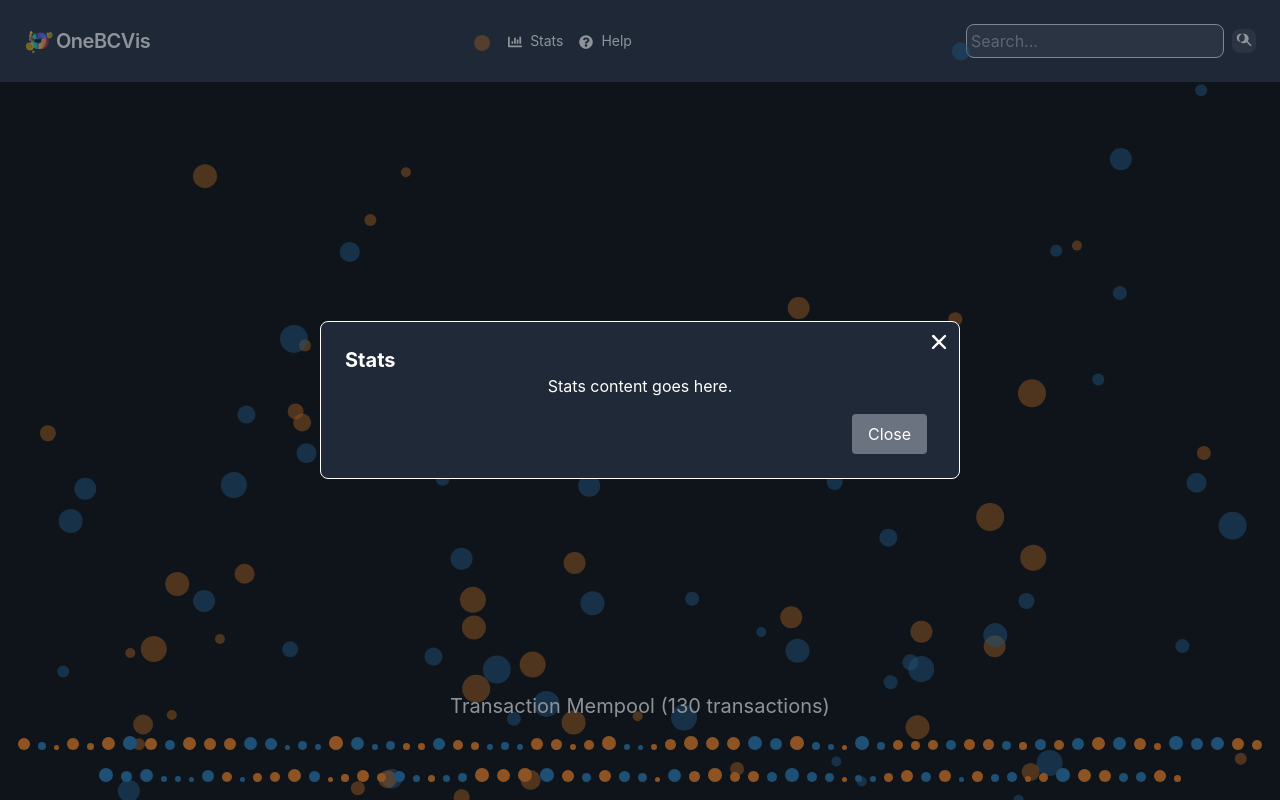
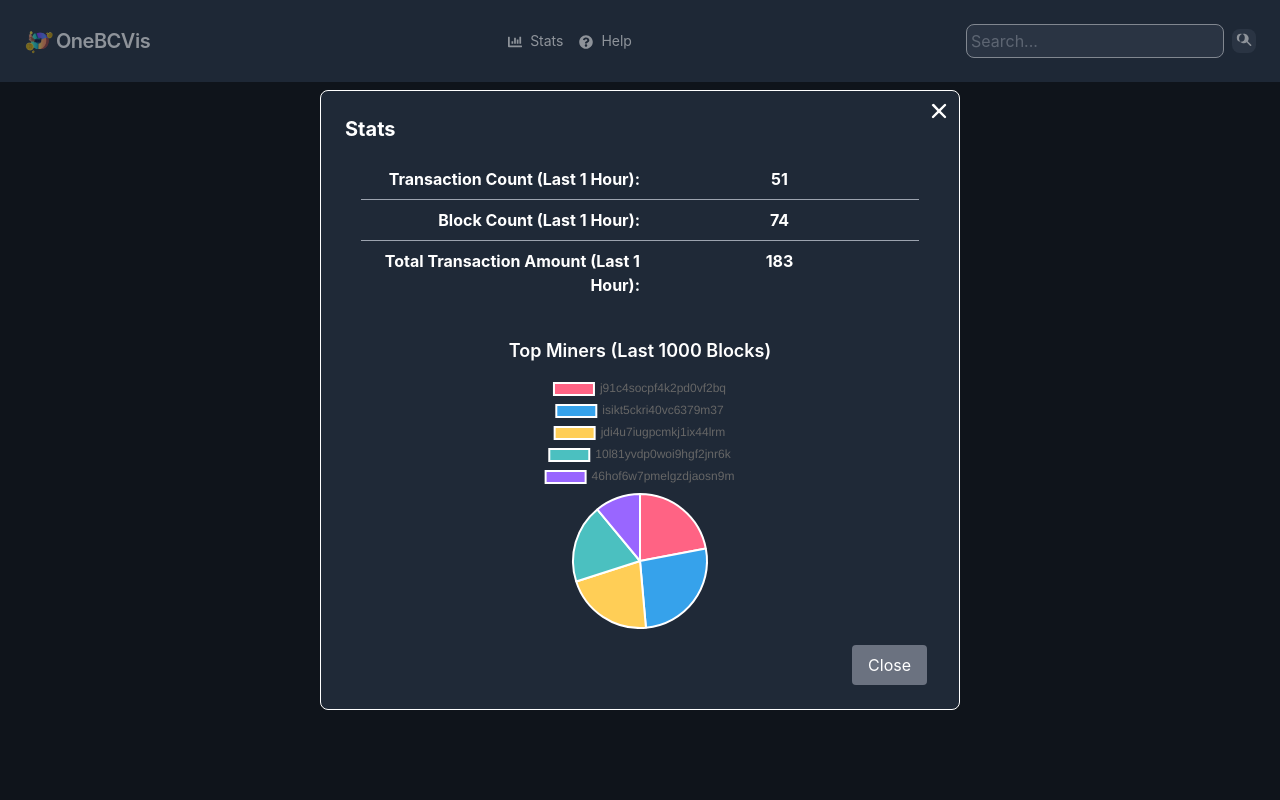
Before and after one commit to ThaminduSathruwan/bc-vercel-front, a React (Create React App) app: page / in a window 1280 px wide. Both pictures are taken after a click on the button "Stats". Built offline with nearby package versions, Linux system fonts and the light colour scheme.

Commit message:
FRONTEND-3 UI implementation of stat dialog box

```diff
--- a/package.json
+++ b/package.json
@@ -11,8 +11,10 @@
     "@types/react": "^18.2.57",
     "@types/react-dom": "^18.2.19",
     "axios": "^1.6.7",
+    "chart.js": "^4.4.2",
     "d3": "^7.8.5",
     "react": "^18.2.0",
+    "react-chartjs-2": "^5.2.0",
     "react-dom": "^18.2.0",
     "react-icons": "^5.0.1",
     "react-scripts": "5.0.1",
@@ -48,6 +50,7 @@
     ]
   },
   "devDependencies": {
-    "@types/d3": "^7.4.3"
+    "@types/d3": "^7.4.3",
+    "@types/react-chartjs-2": "^2.5.7"
   }
 }
--- a/src/App.tsx
+++ b/src/App.tsx
@@ -4,29 +4,8 @@ import { StackedCarousel, ResponsiveContainer } from 'react-stacked-center-carou
 import Navbar from './components/Navbar';
 import TransactionStream from './components/TransactionStream';
 import DialogBoxModal from './components/DialogBoxModal';
-
-const data = [
-    {
-        image: "https://picsum.photos/200/300/?random=1",
-        text: "hello"
-    },
-    {
-        image: "https://picsum.photos/200/300/?random=12",
-        text: "lel"
-    },
-    {
-        image: "https://picsum.photos/200/300/?random=13",
-        text: "kak"
-    },
-    {
-        image: "https://picsum.photos/200/300/?random=15",
-        text: "kk"
-    },
-    {
-        image: "https://picsum.photos/200/300/?random=10",
-        text: "hello"
-    }
-];
+import Service from './services/Service';
+import PieChart from './components/PieChart';
 
 interface TransactionData {
   txn_id: string;
@@ -34,15 +13,70 @@ interface TransactionData {
   txn_type: string;
 }
 
+interface Miner {
+  miner: string;
+  miner_count: number;
+}
+
+interface StatsData {
+  transaction_count: number;
+  block_count: number;
+  total_tx_amount: number;
+  miners: Miner[];
+}
+
 function App() {
   const [isStatsOpen, setIsStatsOpen] = useState(false);
   const [isHelpOpen, setIsHelpOpen] = useState(false);
   const [isTransactionOpen, setIsTransactionOpen] = useState(false);
   const [transactionData, setTransactionData] = useState<TransactionData | null>(null);
+  const [statsData, setStatsData] = useState<StatsData>();
 
   const openStatsModal = () => {
-    setIsStatsOpen(true);
+    const fetchStatsData = async () => {
+      try {
+        const statsData = await Service.getStatsData();
+        setStatsData(statsData);
+        setIsStatsOpen(true);
+      } catch (error) {
+        console.error(error);
+      }
+    }
+
+    fetchStatsData();
   }
+
+const renderStatsContent = (statsData: StatsData) => {
+  if (!statsData) {
+    return <div>Loading...</div>;
+  }
+
+  return (
+    <div className="max-w-screen-lg mx-auto px-4">
+      <ul className="mt-4 divide-y divide-gray-400">
+        <li className="py-2 flex flex-wrap sm:flex-nowrap">
+          <span className="w-full sm:w-1/2 font-bold text-right">Transaction Count (Last 1 Hour):</span>
+          <span className="w-full sm:w-1/2 font-bold">{statsData.transaction_count}</span>
+        </li>
+        <li className="py-2 flex flex-wrap sm:flex-nowrap">
+          <span className="w-full sm:w-1/2 font-bold text-right">Block Count (Last 1 Hour):</span>
+          <span className="w-full sm:w-1/2 font-bold">{statsData.block_count}</span>
+        </li>
+        <li className="py-2 flex flex-wrap sm:flex-nowrap">
+          <span className="w-full sm:w-1/2 font-bold text-right">Total Transaction Amount (Last 1 Hour):</span>
+          <span className="w-full sm:w-1/2 font-bold">{statsData.total_tx_amount}</span>
+        </li>
+      </ul>
+      <div className="mt-8">
+        <h2 className="text-lg font-semibold mb-2">Top Miners (Last 1000 Blocks)</h2>
+        <div className="w-full sm:w-64 h-auto mx-auto">
+          <PieChart miners={statsData.miners} />
+        </div>
+      </div>
+    </div>
+  );
+};
+
 
   const closeStatsModal = () => {
     setIsStatsOpen(false);
@@ -75,12 +109,12 @@ function App() {
   return (
     <div className="App bg-black text-white w-screen h-screen"> {/* Use overflow-hidden to prevent scrolling */}
       <Navbar openStatsModal={openStatsModal} openHelpModal={openHelpModal} />
-      <TransactionStream setTransactionData={handleSetTransactionData}/>
+      {/* <TransactionStream setTransactionData={handleSetTransactionData}/> */}
       {/* Dialog Boxes */}
       <DialogBoxModal
         isOpen={isStatsOpen}
         title="Stats"
-        body={<div>Stats content goes here.</div>}
+        body={renderStatsContent(statsData as StatsData)}
         buttons={[
           { text: "Close", onClick: closeStatsModal },
         ]}
--- /dev/null
+++ b/src/components/PieChart.tsx
@@ -0,0 +1,69 @@
+import { useEffect, useRef, useState } from "react";
+import Chart from "chart.js/auto"; // Import Chart.js library
+
+interface Miner {
+  miner: string;
+  miner_count: number;
+}
+
+interface StatsData {
+  transaction_count: number;
+  block_count: number;
+  total_tx_amount: number;
+  miners: Miner[];
+}
+
+const PieChart: React.FC<{ miners: StatsData["miners"] }> = ({ miners }) => {
+  const [chartInstance, setChartInstance] = useState<Chart<"pie"> | null>(null);
+  const chartContainer = useRef<HTMLCanvasElement | null>(null);
+
+  useEffect(() => {
+    let newChartInstance: Chart<"pie"> | null = null;
+
+    if (chartContainer.current && miners) {
+      if (chartInstance) {
+        chartInstance.destroy(); // Destroy previous instance before rendering new one
+      }
+
+      const ctx = chartContainer.current.getContext("2d");
+      if (ctx) {
+        newChartInstance = new Chart(ctx, {
+          type: "pie",
+          data: {
+            labels: miners.map((miner) => miner.miner),
+            datasets: [
+              {
+                data: miners.map((miner) => miner.miner_count),
+                backgroundColor: [
+                  "#FF6384",
+                  "#36A2EB",
+                  "#FFCE56",
+                  "#4BC0C0",
+                  "#9966FF",
+                ],
+                hoverBackgroundColor: [
+                  "#FF6384",
+                  "#36A2EB",
+                  "#FFCE56",
+                  "#4BC0C0",
+                  "#9966FF",
+                ],
+              },
+            ],
+          },
+        });
+        setChartInstance(newChartInstance);
+      }
+    }
+
+    return () => {
+      if (newChartInstance) {
+        newChartInstance.destroy();
+      }
+    };
+  }, [miners]);
+
+  return <canvas ref={chartContainer} />;
+};
+
+export default PieChart;
--- a/src/services/Service.ts
+++ b/src/services/Service.ts
@@ -45,6 +45,23 @@ export const Service = {
             transactions_demo.push({ txn_id, txn_size, txn_type });
         }
         return transactions;
+    },
+
+    // get stats data
+    getStatsData: async (): Promise<any> => {
+        return new Promise((resolve) => {
+            setTimeout(() => {
+                resolve({
+                    transaction_count:  Math.floor(Math.random() * 100) + 10,
+                    block_count: Math.floor(Math.random() * 100) + 1,
+                    total_tx_amount:  Math.floor(Math.random() * 100) + 100,
+                    miners: Array.from({ length: 5 }, (_, index) => ({
+                        miner: Math.random().toString(36).substring(2, 15) + Math.random().toString(36).substring(2, 15),
+                        miner_count: Math.floor(Math.random() * 100) + 1
+                    }))
+                });
+            }, 1000);
+        });
     }
 
 }
```
Also changed, not shown: 1 other file (tests, documents, lock files or other folders).
